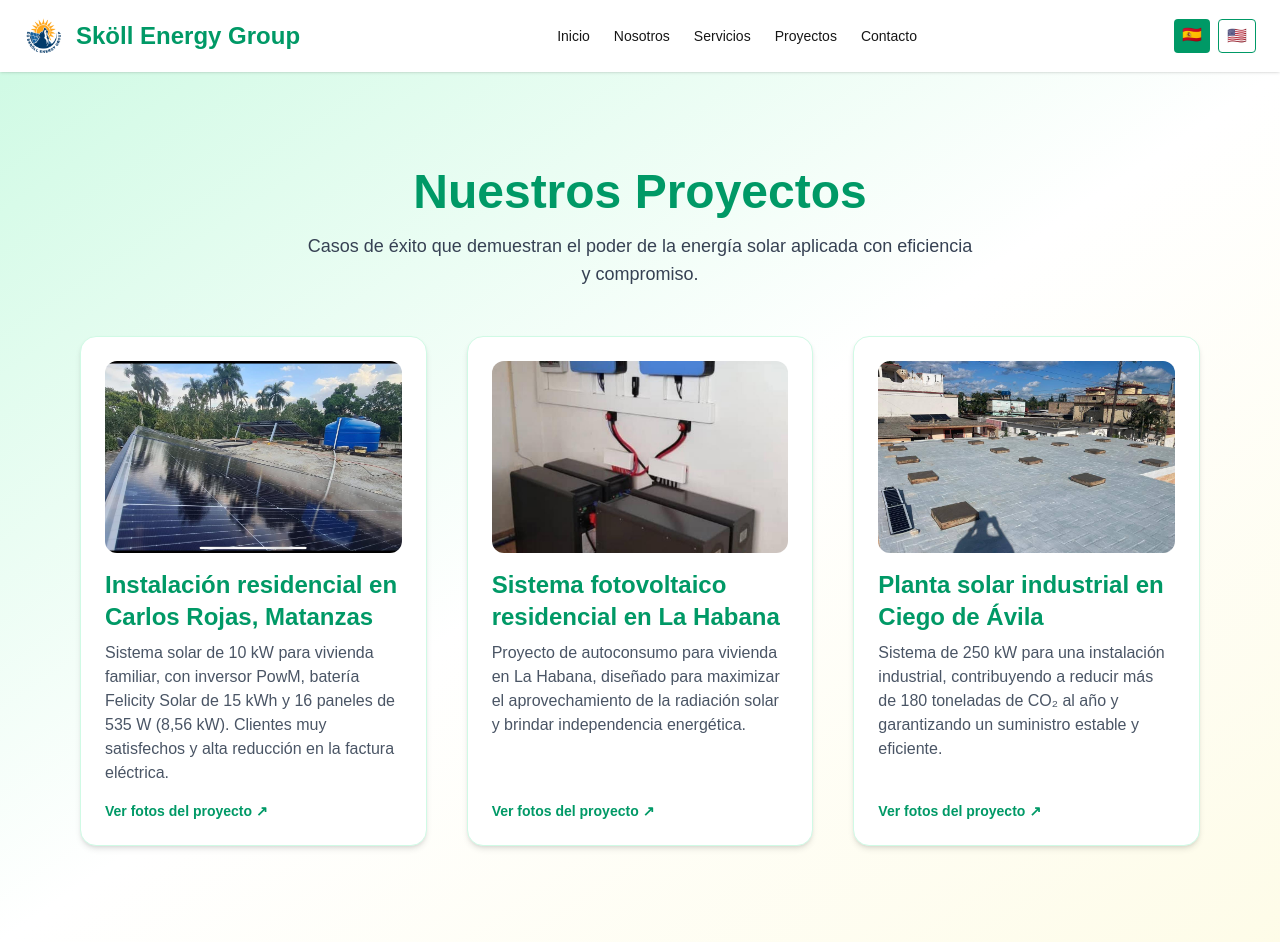
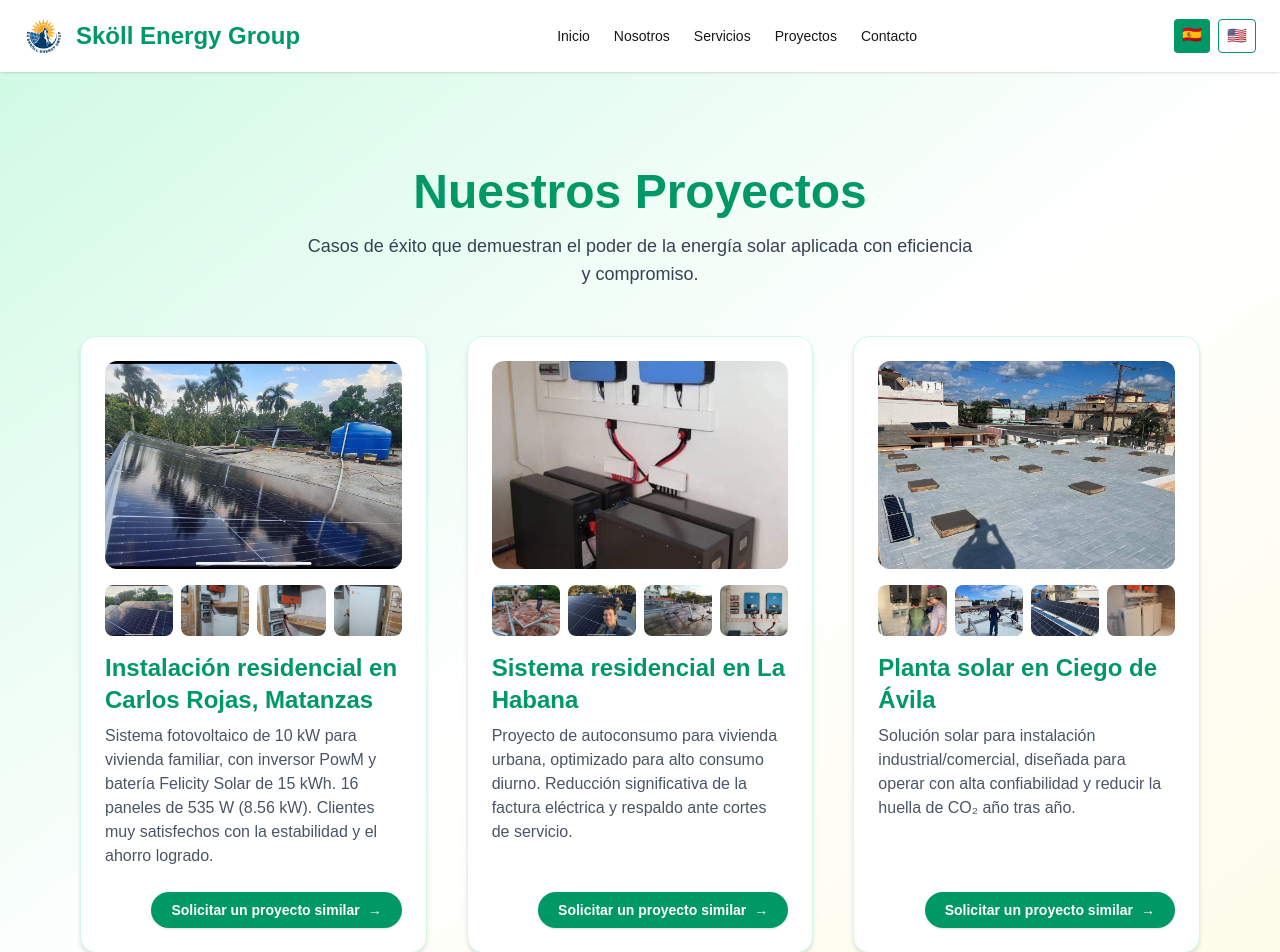
Before and after one commit to AmaurysDigital/eg-skoll-energy, a Next.js app: page /projects in a window 1280 px wide. Shown: the top 952 px of the page. Built offline with nearby package versions, Linux system fonts and the light colour scheme.

Commit message:
Update LocalizedProjects.tsx
add demand a similar projects

```diff
--- a/src/app/components/LocalizedProjects.tsx
+++ b/src/app/components/LocalizedProjects.tsx
@@ -1,119 +1,78 @@
 'use client'
 
-import { useState } from 'react'
 import Image from 'next/image'
+import Link from 'next/link'
 import { useLanguage } from '../LanguageContext'
-
-const IMAGES_PER_PROJECT = 5
 
 type Project = {
   id: string
   folder: string
-  baseName: string
   name: string
   desc: string
 }
 
-type TranslatedContent = {
-  title: string
-  subtitle: string
-  projects: Project[]
-}
+export default function LocalizedProjects() {
+  const { lang } = useLanguage()
+  const isEs = lang === 'es'
 
-const contentByLang: Record<'es' | 'en', TranslatedContent> = {
-  es: {
+  const t = isEs
+    ? {
         title: 'Nuestros Proyectos',
         subtitle:
           'Casos de éxito que demuestran el poder de la energía solar aplicada con eficiencia y compromiso.',
-    projects: [
+      }
+    : {
+        title: 'Our Projects',
+        subtitle:
+          'Success stories that demonstrate the power of solar energy applied with efficiency and commitment.',
+      }
+
+  const projects: Project[] = isEs
+    ? [
         {
           id: 'carlos-rojas',
           folder: 'CarlosRojas',
-        baseName: 'CarlosRojas',
           name: 'Instalación residencial en Carlos Rojas, Matanzas',
-        desc: 'Sistema solar de 10 kW para vivienda familiar, con inversor PowM, batería Felicity Solar de 15 kWh y 16 paneles de 535 W (8,56 kW). Clientes muy satisfechos y alta reducción en la factura eléctrica.',
+          desc: 'Sistema fotovoltaico de 10 kW para vivienda familiar, con inversor PowM y batería Felicity Solar de 15 kWh. 16 paneles de 535 W (8.56 kW). Clientes muy satisfechos con la estabilidad y el ahorro logrado.',
         },
         {
           id: 'la-habana',
           folder: 'LaHabana',
-        baseName: 'LaHabana',
-        name: 'Sistema fotovoltaico residencial en La Habana',
-        desc: 'Proyecto de autoconsumo para vivienda en La Habana, diseñado para maximizar el aprovechamiento de la radiación solar y brindar independencia energética.',
+          name: 'Sistema residencial en La Habana',
+          desc: 'Proyecto de autoconsumo para vivienda urbana, optimizado para alto consumo diurno. Reducción significativa de la factura eléctrica y respaldo ante cortes de servicio.',
         },
         {
           id: 'ciego-de-avila',
           folder: 'CiegoDeAvila',
-        baseName: 'CiegoDeAvila',
-        name: 'Planta solar industrial en Ciego de Ávila',
-        desc: 'Sistema de 250 kW para una instalación industrial, contribuyendo a reducir más de 180 toneladas de CO₂ al año y garantizando un suministro estable y eficiente.',
+          name: 'Planta solar en Ciego de Ávila',
+          desc: 'Solución solar para instalación industrial/comercial, diseñada para operar con alta confiabilidad y reducir la huella de CO₂ año tras año.',
         },
-    ],
-  },
-  en: {
-    title: 'Our Projects',
-    subtitle:
-      'Success stories that demonstrate the power of solar energy applied with efficiency and commitment.',
-    projects: [
+      ]
+    : [
         {
           id: 'carlos-rojas',
           folder: 'CarlosRojas',
-        baseName: 'CarlosRojas',
           name: 'Residential Installation in Carlos Rojas, Matanzas',
-        desc: '10 kW solar system for a family home, with a PowM inverter, 15 kWh Felicity Solar battery, and 16 x 535 W panels (8.56 kW). Very satisfied customers and a significant reduction in their electricity bill.',
+          desc: '10 kW photovoltaic system for a family home, with a PowM inverter and a 15 kWh Felicity Solar battery. 16 x 535 W panels (8.56 kW). Very satisfied customers thanks to stability and energy savings.',
         },
         {
           id: 'la-habana',
           folder: 'LaHabana',
-        baseName: 'LaHabana',
-        name: 'Residential PV System in Havana',
-        desc: 'Self-consumption solar project for a home in Havana, designed to maximize solar resource usage and provide greater energy independence.',
+          name: 'Residential System in Havana',
+          desc: 'Self-consumption project for an urban home, optimized for high daytime demand. Significant reduction of the electricity bill and backup during power outages.',
         },
         {
           id: 'ciego-de-avila',
           folder: 'CiegoDeAvila',
-        baseName: 'CiegoDeAvila',
-        name: 'Industrial Solar Plant in Ciego de Ávila',
-        desc: '250 kW solar system for an industrial facility, helping to reduce over 180 tons of CO₂ per year and ensuring a stable, efficient power supply.',
+          name: 'Solar Plant in Ciego de Ávila',
+          desc: 'Solar solution for an industrial/commercial facility, designed for high reliability and continuous CO₂ reduction year after year.',
         },
-    ],
-  },
-}
+      ]
 
-export default function LocalizedProjects() {
-  const { lang } = useLanguage()
-  const currentLang: 'es' | 'en' = lang === 'es' ? 'es' : 'en'
-  const t = contentByLang[currentLang]
-
-  const [openProject, setOpenProject] = useState<Project | null>(null)
-  const [currentIndex, setCurrentIndex] = useState(0)
-
-  const handleOpenProject = (project: Project) => {
-    setOpenProject(project)
-    setCurrentIndex(0)
-  }
-
-  const handleCloseModal = () => {
-    setOpenProject(null)
-    setCurrentIndex(0)
-  }
-
-  const handleNext = () => {
-    setCurrentIndex((prev) => (prev + 1) % IMAGES_PER_PROJECT)
-  }
-
-  const handlePrev = () => {
-    setCurrentIndex((prev) =>
-      prev === 0 ? IMAGES_PER_PROJECT - 1 : prev - 1,
-    )
-  }
-
-  const getImageSrc = (project: Project, index: number) => {
-    // index 0 → foto 1, index 1 → foto 2, etc.
-    return `/${project.folder}/${project.baseName}${index + 1}.jpg`
-  }
+  // Ruta de contacto según idioma
+  const contactHref = isEs ? '/contact' : '/en/contact'
 
   return (
-    <>
     <main className="min-h-screen flex flex-col items-center justify-center text-center px-6 sm:px-10 md:px-20 py-24 bg-gradient-to-br from-emerald-100 via-white to-yellow-50 text-gray-800">
       <h1 className="text-4xl md:text-5xl font-bold text-emerald-600 mb-4">
         {t.title}
@@ -121,116 +80,71 @@ export default function LocalizedProjects() {
       <p className="text-lg text-gray-700 max-w-2xl mb-12">{t.subtitle}</p>
 
       <div className="grid grid-cols-1 md:grid-cols-3 gap-10 max-w-6xl w-full">
-          {t.projects.map((proj) => (
-            <button
+        {projects.map((proj) => {
+          // Generamos las 5 imágenes: /CarIosRojas/CarlosRojas1.jpg ... 5
+          const images = Array.from({ length: 5 }, (_, i) => {
+            const index = i + 1
+            return `/${proj.folder}/${proj.folder}${index}.jpg`
+          })
+
+          const mainImage = images[0]
+          const thumbs = images.slice(1)
+
+          return (
+            <article
               key={proj.id}
-              type="button"
-              onClick={() => handleOpenProject(proj)}
-              className="p-6 rounded-2xl shadow-md bg-white border border-emerald-100 hover:shadow-lg hover:-translate-y-1 transition flex flex-col text-left group"
+              className="p-6 rounded-2xl shadow-md bg-white border border-emerald-100 hover:shadow-lg transition flex flex-col h-full"
             >
-              {/* Miniatura (primera foto del proyecto) */}
-              <div className="relative w-full h-48 mb-4 overflow-hidden rounded-xl">
+              {/* Imagen principal */}
+              <div className="relative w-full h-52 mb-4 overflow-hidden rounded-xl">
                 <Image
-                  src={getImageSrc(proj, 0)}
+                  src={mainImage}
                   alt={proj.name}
                   fill
-                  className="object-cover group-hover:scale-105 transition-transform duration-300"
+                  className="object-cover"
+                  sizes="(min-width: 1024px) 33vw, 100vw"
                 />
               </div>
 
-              <h2 className="text-2xl font-semibold text-emerald-600 mb-2">
+              {/* Thumbnails */}
+              <div className="flex gap-2 mb-4">
+                {thumbs.map((src, index) => (
+                  <div
+                    key={src}
+                    className="relative flex-1 aspect-[4/3] overflow-hidden rounded-lg"
+                  >
+                    <Image
+                      src={src}
+                      alt={`${proj.name} - foto ${index + 2}`}
+                      fill
+                      className="object-cover"
+                      sizes="(min-width: 1024px) 10vw, 30vw"
+                    />
+                  </div>
+                ))}
+              </div>
+
+              <h2 className="text-2xl font-semibold text-emerald-600 mb-2 text-left">
                 {proj.name}
               </h2>
-              <p className="text-gray-600 flex-1">{proj.desc}</p>
+              <p className="text-gray-600 text-left flex-1">{proj.desc}</p>
 
-              <span className="mt-4 inline-flex items-center text-sm font-semibold text-emerald-600 group-hover:text-emerald-700">
-                {currentLang === 'es' ? 'Ver fotos del proyecto' : 'View project photos'}
-                <span className="ml-1">↗</span>
-              </span>
-            </button>
-          ))}
+              {/* CTA */}
+              <div className="mt-6 flex justify-end">
+                <Link
+                  href={contactHref}
+                  className="inline-flex items-center gap-2 rounded-full bg-emerald-600 px-5 py-2 text-sm font-semibold text-white shadow hover:bg-emerald-700 transition"
+                >
+                  {isEs
+                    ? 'Solicitar un proyecto similar'
+                    : 'Request a similar project'}
+                  <span aria-hidden>→</span>
+                </Link>
+              </div>
+            </article>
+          )
+        })}
       </div>
     </main>
-
-      {/* Modal de galería */}
-      {openProject && (
-        <div className="fixed inset-0 z-50 flex items-center justify-center bg-black/70 backdrop-blur-sm px-4">
-          <div className="bg-white rounded-2xl max-w-5xl w-full p-4 sm:p-6 md:p-8 shadow-xl relative">
-            {/* Botón cerrar */}
-            <button
-              onClick={handleCloseModal}
-              className="absolute top-3 right-3 inline-flex h-8 w-8 items-center justify-center rounded-full bg-gray-100 hover:bg-gray-200"
-              aria-label={currentLang === 'es' ? 'Cerrar galería' : 'Close gallery'}
-            >
-              ✕
-            </button>
-
-            <h2 className="text-2xl md:text-3xl font-semibold text-emerald-700 mb-2 pr-10">
-              {openProject.name}
-            </h2>
-            <p className="text-gray-600 mb-4 md:mb-6">{openProject.desc}</p>
-
-            {/* Imagen principal con controles */}
-            <div className="relative w-full h-64 sm:h-80 md:h-[26rem] mb-4 md:mb-6 overflow-hidden rounded-2xl">
-              <Image
-                src={getImageSrc(openProject, currentIndex)}
-                alt={`${openProject.name} - foto ${currentIndex + 1}`}
-                fill
-                className="object-cover"
-              />
-
-              {/* Controles izquierda/derecha */}
-              <button
-                onClick={handlePrev}
-                className="absolute left-3 top-1/2 -translate-y-1/2 bg-black/40 hover:bg-black/60 text-white rounded-full h-10 w-10 flex items-center justify-center"
-                aria-label={currentLang === 'es' ? 'Foto anterior' : 'Previous photo'}
-              >
-                ‹
-              </button>
-              <button
-                onClick={handleNext}
-                className="absolute right-3 top-1/2 -translate-y-1/2 bg-black/40 hover:bg-black/60 text-white rounded-full h-10 w-10 flex items-center justify-center"
-                aria-label={currentLang === 'es' ? 'Foto siguiente' : 'Next photo'}
-              >
-                ›
-              </button>
-
-              {/* Indicador */}
-              <div className="absolute bottom-3 right-4 bg-black/50 text-white text-xs px-3 py-1 rounded-full">
-                {currentIndex + 1} / {IMAGES_PER_PROJECT}
-              </div>
-            </div>
-
-            {/* Tira de miniaturas */}
-            <div className="flex gap-2 overflow-x-auto pb-1">
-              {Array.from({ length: IMAGES_PER_PROJECT }).map((_, idx) => (
-                <button
-                  key={idx}
-                  type="button"
-                  onClick={() => setCurrentIndex(idx)}
-                  className={`relative h-16 w-24 rounded-lg overflow-hidden border ${
-                    idx === currentIndex
-                      ? 'border-emerald-500 ring-2 ring-emerald-300'
-                      : 'border-gray-200 hover:border-emerald-400'
-                  } flex-shrink-0`}
-                  aria-label={
-                    currentLang === 'es'
-                      ? `Ver foto ${idx + 1}`
-                      : `View photo ${idx + 1}`
-                  }
-                >
-                  <Image
-                    src={getImageSrc(openProject, idx)}
-                    alt={`${openProject.name} miniatura ${idx + 1}`}
-                    fill
-                    className="object-cover"
-                  />
-                </button>
-              ))}
-            </div>
-          </div>
-        </div>
-      )}
-    </>
   )
 }
```
Lines whose indentation alone changed are shown as unchanged.
